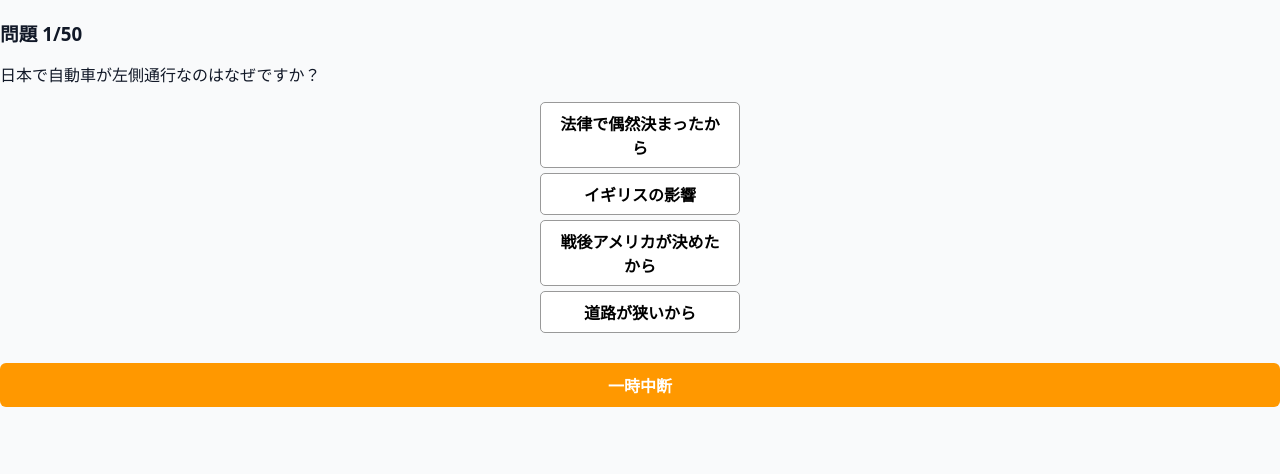
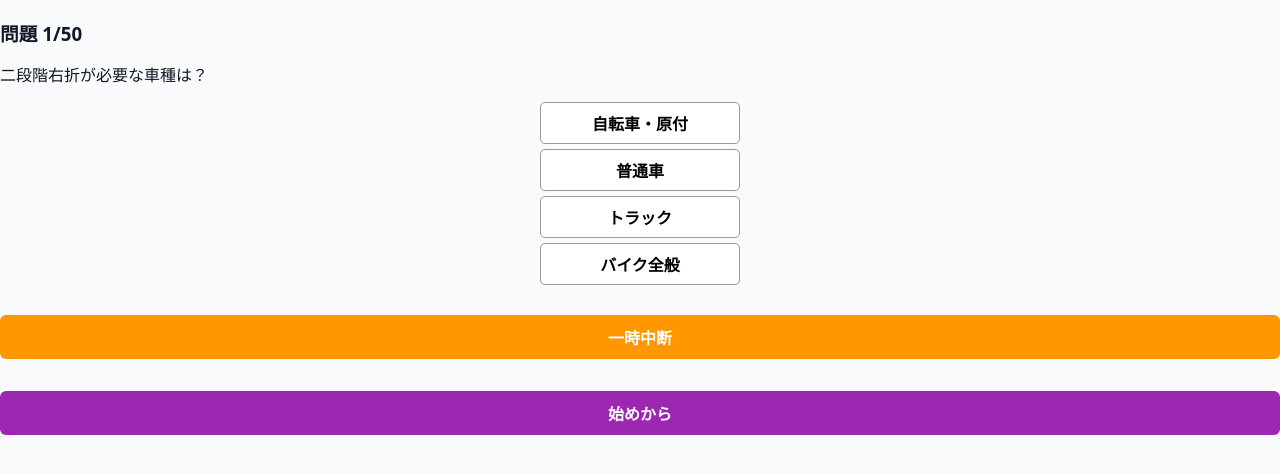
Before and after one commit to sasukedon731-blip/quiz-app, a Next.js app: page / in a window 1280 px wide. Both pictures are taken after a click on the button "通常モード". Shown: the top 474 px of the page. Built offline with nearby package versions, Linux system fonts and the light colour scheme.

Commit message:
complete quiz app with explanations

```diff
--- a/app/page.tsx
+++ b/app/page.tsx
@@ -5,76 +5,61 @@ import { questions, Question } from "./data/questions"
 
 type Mode = "menu" | "normal" | "exam" | "review" | "result"
 
-const EXAM_TIME = 20 * 60 // 20分（秒）
-
 export default function Home() {
   const [mode, setMode] = useState<Mode>("menu")
   const [quiz, setQuiz] = useState<Question[]>([])
   const [index, setIndex] = useState(0)
   const [score, setScore] = useState(0)
-  const [selected, setSelected] = useState<number | null>(null)
+  const [selectedMap, setSelectedMap] = useState<{[key: number]: number | null}>({})
   const [reviewIds, setReviewIds] = useState<string[]>([])
-  const [timeLeft, setTimeLeft] = useState(EXAM_TIME)
 
-  // --- 初期化・途中再開 ---
+  // 配列シャッフル
+  const shuffleArray = <T,>(arr: T[]) => [...arr].sort(() => Math.random() - 0.5)
+
+  // 選択肢シャッフルと正解インデックス更新
+  const shuffleChoices = (q: Question): Question => {
+    const choices = [...q.choices]
+    const correct = choices[q.correctIndex]
+    const shuffled = shuffleArray(choices)
+    const newIndex = shuffled.findIndex(c => c === correct)
+    return { ...q, choices: shuffled, correctIndex: newIndex }
+  }
+
+  const initQuiz = (source: Question[]) => shuffleArray(source).map(shuffleChoices)
+
+  // 復習データロード
   useEffect(() => {
-    if (typeof window === "undefined") return // SSR回避
-
     const storedReview = localStorage.getItem("reviewIds")
     setReviewIds(storedReview ? JSON.parse(storedReview) : [])
-
-    const savedMode = localStorage.getItem("quizMode")
-    const savedIndex = localStorage.getItem("quizIndex")
-    const savedScore = localStorage.getItem("quizScore")
-    const savedSelected = localStorage.getItem("quizSelected")
-
-    if (savedMode && savedIndex && savedScore) {
-      setMode(savedMode as Mode)
-      setIndex(Number(savedIndex))
-      setScore(Number(savedScore))
-      setSelected(savedSelected ? Number(savedSelected) : null)
-    }
   }, [])
 
-  // --- タイマー（模擬試験モード） ---
+  // quiz 初期化（mode変更時のみ）
   useEffect(() => {
-    if (mode !== "exam") return
-    const timer = setInterval(() => {
-      setTimeLeft(t => {
-        if (t <= 1) {
-          clearInterval(timer)
-          setMode("result")
-          return 0
-        }
-        return t - 1
-      })
-    }, 1000)
-    return () => clearInterval(timer)
-  }, [mode])
+    if (mode === "normal") setQuiz(initQuiz(questions))
+    else if (mode === "exam") setQuiz(initQuiz(questions).slice(0, 20))
+    else if (mode === "review") {
+      const reviewQs = questions.filter(q => reviewIds.includes(String(q.id)))
+      setQuiz(initQuiz(reviewQs))
+    }
 
-  // --- 問題選択 ---
-  useEffect(() => {
-    if (mode === "normal") {
-      setQuiz(questions)
-    } else if (mode === "exam") {
-      setQuiz(questions.slice(0, 20))
-    } else if (mode === "review") {
-      const reviewQuestions = questions.filter(q => reviewIds.includes(String(q.id)))
-      setQuiz(reviewQuestions)
-    }
+    // stateリセット
+    setIndex(0)
+    setScore(0)
+    setSelectedMap({})
   }, [mode, reviewIds])
 
-  // --- 回答処理 ---
+  // 選択肢クリック
   const handleChoice = (choiceIndex: number) => {
-    if (!quiz[index]) return
+    if (selectedMap[index] !== undefined) return // すでに回答済み
+
     const current = quiz[index]
-    setSelected(choiceIndex)
+    setSelectedMap(prev => ({ ...prev, [index]: choiceIndex }))
 
     if (choiceIndex === current.correctIndex) {
       setScore(s => s + 1)
-      const updatedReview = reviewIds.filter(id => id !== String(current.id))
-      setReviewIds(updatedReview)
-      localStorage.setItem("reviewIds", JSON.stringify(updatedReview))
+      const updated = reviewIds.filter(id => id !== String(current.id))
+      setReviewIds(updated)
+      localStorage.setItem("reviewIds", JSON.stringify(updated))
     } else {
       if (!reviewIds.includes(String(current.id))) {
         const updated = [...reviewIds, String(current.id)]
@@ -84,16 +69,21 @@ export default function Home() {
     }
   }
 
-  // --- 途中中断ボタン ---
+  // 次へ
+  const handleNext = () => {
+    if (index + 1 < quiz.length) setIndex(i => i + 1)
+    else setMode("result")
+  }
+
+  // 中断
   const handlePause = () => {
     localStorage.setItem("quizMode", mode)
     localStorage.setItem("quizIndex", index.toString())
     localStorage.setItem("quizScore", score.toString())
-    localStorage.setItem("quizSelected", selected !== null ? selected.toString() : "")
     setMode("menu")
   }
 
-  // --- メニュー ---
+  // メニュー
   if (mode === "menu") {
     return (
       <div>
@@ -105,7 +95,7 @@ export default function Home() {
     )
   }
 
-  // --- 結果画面 ---
+  // 結果
   if (mode === "result") {
     return (
       <div>
@@ -116,42 +106,38 @@ export default function Home() {
     )
   }
 
-  // --- クイズ画面 ---
-  if (quiz.length === 0 || index >= quiz.length) {
-    return <p>問題を読み込み中…</p>
-  }
-
+  if (!quiz[index]) return <p>問題を読み込み中…</p>
   const current = quiz[index]
+  const selected = selectedMap[index]
 
   return (
     <div>
-      {mode === "exam" && <p>残り時間: {Math.floor(timeLeft/60)}:{("0"+timeLeft%60).slice(-2)}</p>}
-      <h3>問題 {index+1}/{quiz.length}</h3>
+      <h3>問題 {index + 1}/{quiz.length}</h3>
       <p>{current.question}</p>
 
-      {/* 選択肢ボタン */}
+      {/* 選択肢 */}
       <div>
         {current.choices.map((choice, i) => (
           <button
             key={i}
             onClick={() => handleChoice(i)}
-            disabled={selected !== null}
+            disabled={selected !== undefined}
             style={{
               display: "block",
               margin: "5px auto",
               width: "200px",
               padding: "8px 12px",
               backgroundColor:
-                selected === null ? "#fff" : // 未選択は白
-                i === current.correctIndex ? "#4caf50" : // 正解は緑
-                i === selected ? "#f44336" : "#fff",    // 間違いは赤、他は白
+                selected === undefined ? "#fff" :
+                i === current.correctIndex ? "#4caf50" :
+                i === selected ? "#f44336" : "#fff",
               color:
-                selected === null ? "#000" : // 未選択は黒文字
-                i === current.correctIndex ? "#fff" : // 正解は白文字
-                i === selected ? "#fff" : "#000",      // 間違いは白文字
+                selected === undefined ? "#000" :
+                i === current.correctIndex ? "#fff" :
+                i === selected ? "#fff" : "#000",
               border: "1px solid #999",
               borderRadius: "5px",
-              cursor: selected === null ? "pointer" : "default",
+              cursor: selected === undefined ? "pointer" : "default",
               fontWeight: "bold",
               fontSize: "16px",
             }}
@@ -161,17 +147,13 @@ export default function Home() {
         ))}
       </div>
 
-      {/* 正誤表示・解説・次へ進むボタン */}
-      {selected !== null && (
+      {/* 正誤・解説・次へ */}
+      {selected !== undefined && (
         <div style={{ marginTop: "15px", textAlign: "center" }}>
           <p>正解: {current.choices[current.correctIndex]}</p>
           <p>解説: {current.explanation}</p>
           <button
-            onClick={() => {
-              setSelected(null)
-              if (index + 1 < quiz.length) setIndex(i => i + 1)
-              else setMode("result")
-            }}
+            onClick={handleNext}
             style={{
               marginTop: "10px",
               padding: "8px 16px",
@@ -188,12 +170,35 @@ export default function Home() {
         </div>
       )}
 
-      {/* 中断ボタンを下に独立配置 */}
+      {/* 中断・始めから */}
       <div style={{ marginTop: "30px", textAlign: "center" }}>
         <button
           onClick={handlePause}
           style={{
-            backgroundColor: "#ff9800", // 中断ボタン色
+            backgroundColor: "#ff9800",
+            color: "#fff",
+            padding: "10px 20px",
+            border: "none",
+            borderRadius: "6px",
+            cursor: "pointer",
+            fontWeight: "bold",
+            marginBottom: "10px"
+          }}
+        >
+          一時中断
+        </button>
+
+        <br />
+
+        <button
+          onClick={() => {
+            // quiz は再生成せず、stateリセットのみ
+            setIndex(0)
+            setScore(0)
+            setSelectedMap({})
+          }}
+          style={{
+            backgroundColor: "#9c27b0",
             color: "#fff",
             padding: "10px 20px",
             border: "none",
@@ -202,7 +207,7 @@ export default function Home() {
             fontWeight: "bold",
           }}
         >
-          一時中断
+          始めから
         </button>
       </div>
     </div>
```
